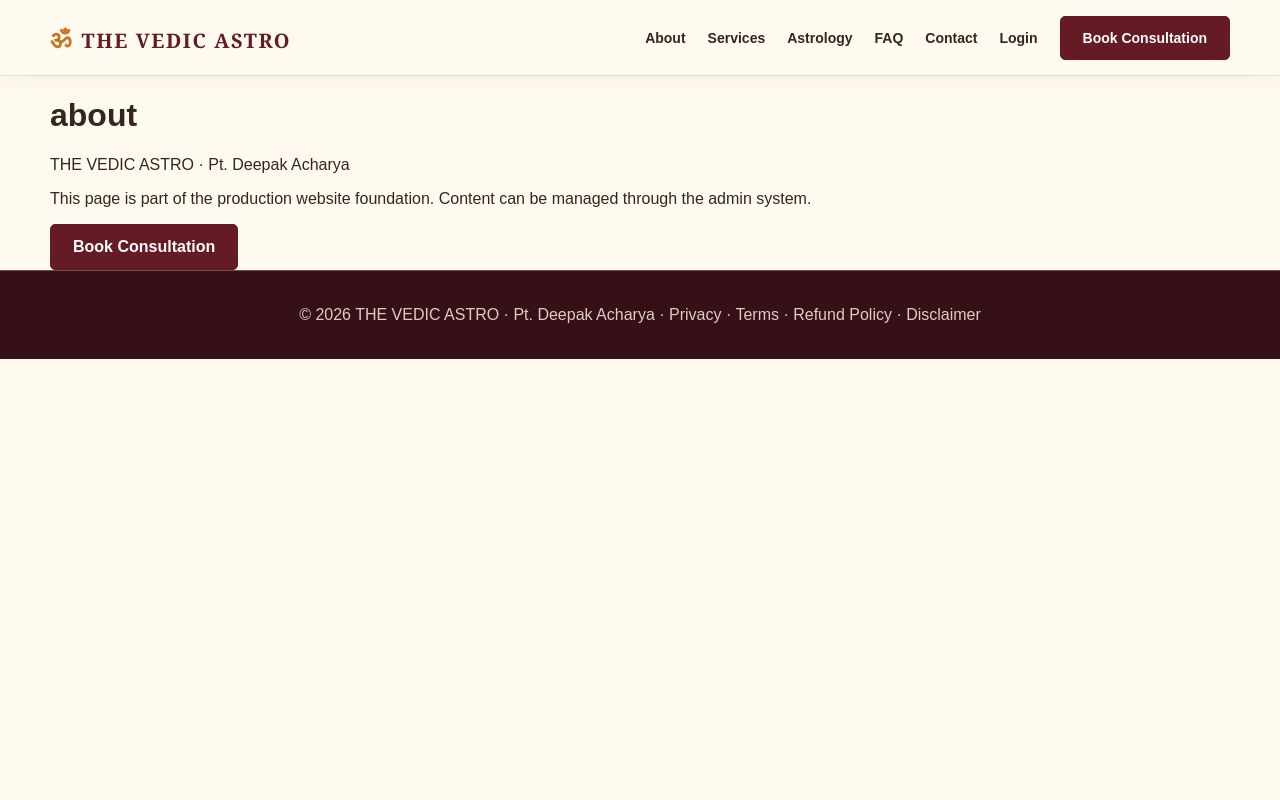
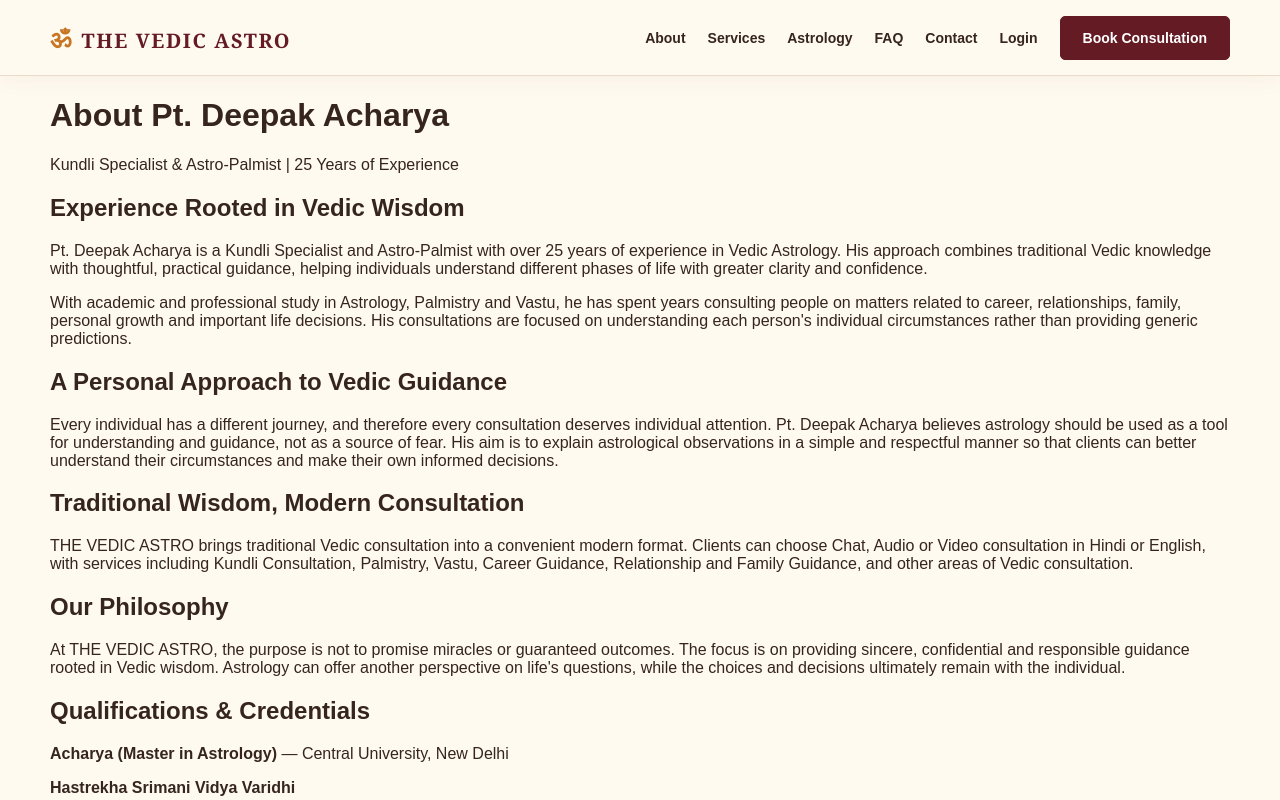
Before and after one commit to pratibhapriydarshni/THE-VEDIC-, a Next.js app: page /about in a window 1280 px wide. Shown: the top 800 px of the page. Built offline with nearby package versions, Linux system fonts and the light colour scheme.

Commit message:
Update About page with Vedic Astro profile and philosophy

```diff
--- a/app/about/page.tsx
+++ b/app/about/page.tsx
@@ -1,2 +1,97 @@
-import SiteNav from '@/components/site-nav'; import SiteFooter from '@/components/site-footer';
-export default function Page(){return <><SiteNav/><main className="wrap"><div className="card"><h1>about</h1><p className="muted">THE VEDIC ASTRO · Pt. Deepak Acharya</p><p>This page is part of the production website foundation. Content can be managed through the admin system.</p><a className="cta" href="/book">Book Consultation</a></div></main><SiteFooter/></>}
+import SiteNav from '@/components/site-nav';
+import SiteFooter from '@/components/site-footer';
+
+export default function Page() {
+  return (
+    <>
+      <SiteNav />
+
+      <main className="wrap">
+        <div className="card">
+          <h1>About Pt. Deepak Acharya</h1>
+
+          <p className="muted">
+            Kundli Specialist & Astro-Palmist | 25 Years of Experience
+          </p>
+
+          <h2>Experience Rooted in Vedic Wisdom</h2>
+
+          <p>
+            Pt. Deepak Acharya is a Kundli Specialist and Astro-Palmist with
+            over 25 years of experience in Vedic Astrology. His approach
+            combines traditional Vedic knowledge with thoughtful, practical
+            guidance, helping individuals understand different phases of life
+            with greater clarity and confidence.
+          </p>
+
+          <p>
+            With academic and professional study in Astrology, Palmistry and
+            Vastu, he has spent years consulting people on matters related to
+            career, relationships, family, personal growth and important life
+            decisions. His consultations are focused on understanding each
+            person's individual circumstances rather than providing generic
+            predictions.
+          </p>
+
+          <h2>A Personal Approach to Vedic Guidance</h2>
+
+          <p>
+            Every individual has a different journey, and therefore every
+            consultation deserves individual attention. Pt. Deepak Acharya
+            believes astrology should be used as a tool for understanding and
+            guidance, not as a source of fear. His aim is to explain
+            astrological observations in a simple and respectful manner so
+            that clients can better understand their circumstances and make
+            their own informed decisions.
+          </p>
+
+          <h2>Traditional Wisdom, Modern Consultation</h2>
+
+          <p>
+            THE VEDIC ASTRO brings traditional Vedic consultation into a
+            convenient modern format. Clients can choose Chat, Audio or Video
+            consultation in Hindi or English, with services including Kundli
+            Consultation, Palmistry, Vastu, Career Guidance, Relationship and
+            Family Guidance, and other areas of Vedic consultation.
+          </p>
+
+          <h2>Our Philosophy</h2>
+
+          <p>
+            At THE VEDIC ASTRO, the purpose is not to promise miracles or
+            guaranteed outcomes. The focus is on providing sincere,
+            confidential and responsible guidance rooted in Vedic wisdom.
+            Astrology can offer another perspective on life's questions,
+            while the choices and decisions ultimately remain with the
+            individual.
+          </p>
+
+          <h2>Qualifications & Credentials</h2>
+
+          <p>
+            <strong>Acharya (Master in Astrology)</strong> — Central
+            University, New Delhi
+          </p>
+
+          <p>
+            <strong>Hastrekha Srimani Vidya Varidhi</strong>
+          </p>
+
+          <p>
+            <strong>Diploma in Vastu</strong>
+          </p>
+
+          <blockquote>
+            “Guidance Rooted in Vedic Wisdom, Clarity for Your Path.”
+          </blockquote>
+
+          <a className="cta" href="/book">
+            Book a Consultation
+          </a>
+        </div>
+      </main>
+
+      <SiteFooter />
+    </>
+  );
+}
```
